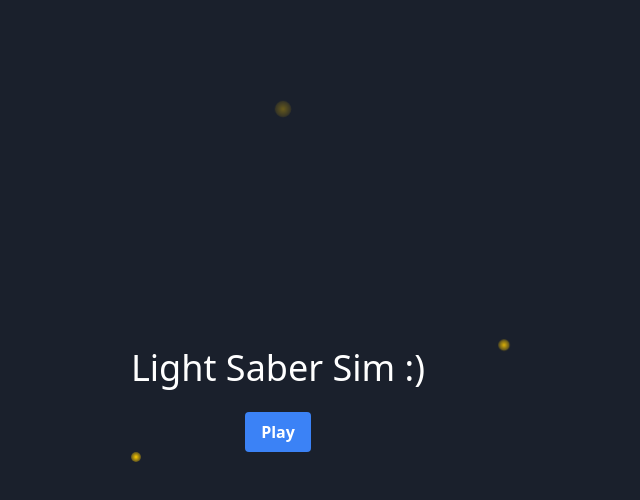
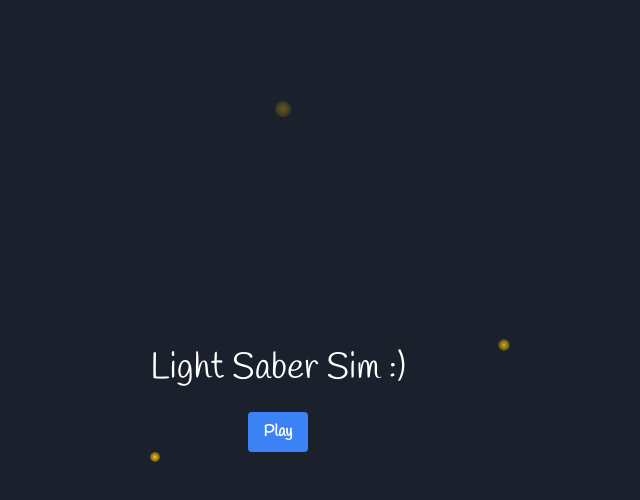
Before and after one commit to BlizzStudio/LightSaber, a plain HTML site: page index.html in a window 1280 px wide. Shown: the whole page, without its empty margins (362-1002 px from the left). Drawn offline with nearby package versions, Linux system fonts and the light colour scheme.

Commit message:
index.html

```diff
--- a/index.html
+++ b/index.html
@@ -5,6 +5,7 @@
     <meta name="viewport" content="width=device-width, initial-scale=1.0">
     <title>Main Menu with Spark Effect</title>
     <link href="https://cdn.jsdelivr.net/npm/tailwindcss@2.2.19/dist/tailwind.min.css" rel="stylesheet">
+     <link href="https://fonts.googleapis.com/css2?family=Handlee&display=swap" rel="stylesheet">
     <style>
         body {
             display: flex;
@@ -12,6 +13,7 @@
             align-items: center;
             height: 100vh;
             background-color: #1a202c; /* Dark background */
+            font-family: 'Handlee', sans-serif;
         }
         .menu {
             position: relative;
```
